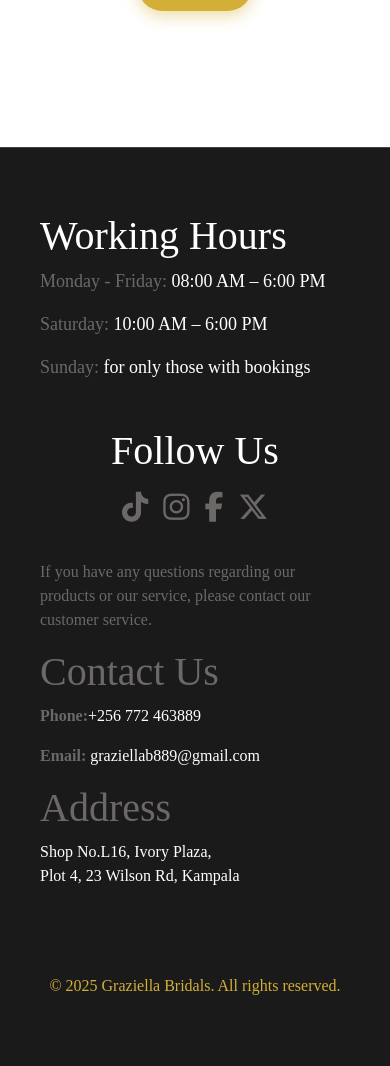
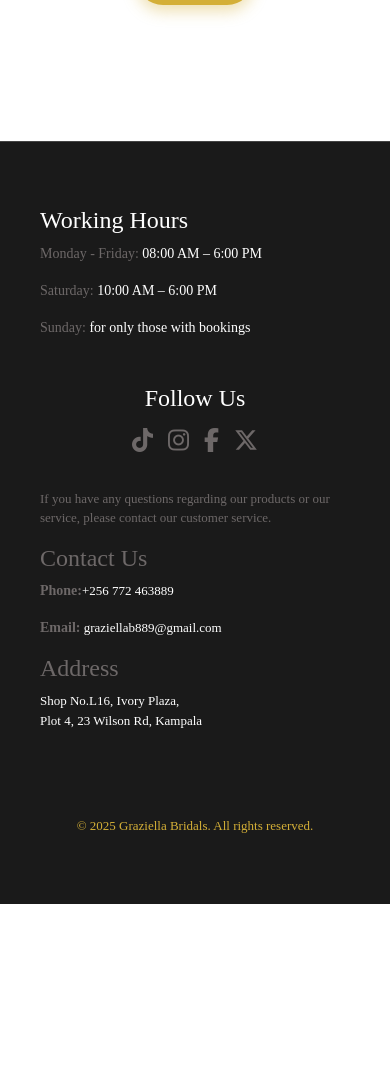
Before and after one commit to kazrich/Graziellabridals, a Django app: page /product/ in a window 390 px wide. Shown: the part 2400-3466 px from the top of the page. After the commit the page ends 3304 px from the top, so only its background shows below. Run offline with Django 5.2, Linux system fonts and the light colour scheme; some web fonts are replaced.

Commit message:
products FOOTER display

```diff
--- a/graziella/templates/product.html
+++ b/graziella/templates/product.html
@@ -24,6 +24,31 @@
 
 
 <style>
+/* Footer TEXT SIZE FOR MOBILE SCREENS */
+ @media screen and (max-width: 600px) {
+  .footer h2,
+  .footer h3,
+  .footer h4 {
+    font-size: 24px !important;
+  }
+
+  .footer p {
+    font-size: 14px !important;
+  }
+
+  .footer .social-icons {
+    font-size: 24px !important;
+  }
+
+  .footer .contact-info strong {
+    font-size: 14px !important;
+  }
+
+  .footer div:last-child p {
+    font-size: 13px !important;
+  }
+}
+
 
 
 /* Load Killery Bentom font */
@@ -1076,8 +1101,8 @@ body {
             <ul class="navbar-nav mb-2 mb-lg-0 d-flex flex-column flex-lg-row align-items-start align-items-lg-center">
               <li class="nav-item"><a class="nav-link" href="{% url 'home' %}">Home</a></li>
               <li class="nav-item"><a class="nav-link" href="#about">About Us</a></li>
-              <li class="nav-item"><a class="nav-link" href="{% url 'product' %}">Products</a></li>
-              <li class="nav-item"><a class="nav-link" href="#contact">Contact Us</a></li>
+              <li class="nav-item"><a class="nav-link" href="#product">Products</a></li>
+              <li class="nav-item"><a class="nav-link" href="{% url 'contact' %}">Contact Us</a></li>
               <li class="nav-item d-lg-none mt-4">
                 <button class="nav-icon" onclick="toggleCartDrawer()"><i class="fas fa-shopping-cart"></i></button>
               </li>
@@ -1101,7 +1126,7 @@ body {
 <section class="product-section" style="padding-top: 120px;">
     <section class="product-section">
       <div class="filter-heading">
-          <h3 style="font-family: 'Killery Bentom DEMO VERSION'; color: #d4af37; font-size: 60px;">Filter</h3>
+          <h3 style="font-family: 'Killery Bentom DEMO VERSION'; color: #d4af37; font-size: 55px;">Filter</h3>
       </div>
 
 
@@ -1643,7 +1668,7 @@ body {
 
       <!-- Left Section: Working Days & Hours -->
       <div class="footer-left" style="flex: 1; min-width: 250px;">
-        <h2 style="font-family: 'Killery Bentom DEMO VERSION'; font-size: 40px; color: #ffffff;">Working Hours</h2>
+        <h2 style="font-family: 'Killery Bentom DEMO VERSION'; font-size: 50px; color: #ffffff;">Working Hours</h2>
         <p style="font-size: 18px;">Monday - Friday: <span style="color: #ffffff;">08:00 AM – 6:00 PM</span></p>
         <p style="font-size: 18px;">Saturday: <span style="color: #ffffff;">10:00 AM – 6:00 PM</span></p>
         <p style="font-size: 18px;">Sunday: <span style="color: #ffffff;">for only those with bookings</span></p>
@@ -1652,7 +1677,7 @@ body {
 
       <!-- Middle Section: Social Media Icons -->
         <div  class="footer-middle" style="flex: 1; min-width: 250px; text-align: center;">
-          <h2 style="font-family: 'Killery Bentom DEMO VERSION'; font-size: 40px; color: #ffffff;">Follow Us</h2>
+          <h2 style="font-family: 'Killery Bentom DEMO VERSION'; font-size: 50px; color: #ffffff;">Follow Us</h2>
           <div class="social-icons" style="display: flex; justify-content: center; gap: 15px; margin-top: 10px; font-size: 30px;">
             <a href="https://www.tiktok.com" target="_blank"><i class="fab fa-tiktok"></i></a>
             <a href="https://www.instagram.com" target="_blank"><i class="fab fa-instagram"></i></a>
```
Also changed, not shown: graziella/templates/contact.html (+31 -4 lines).
